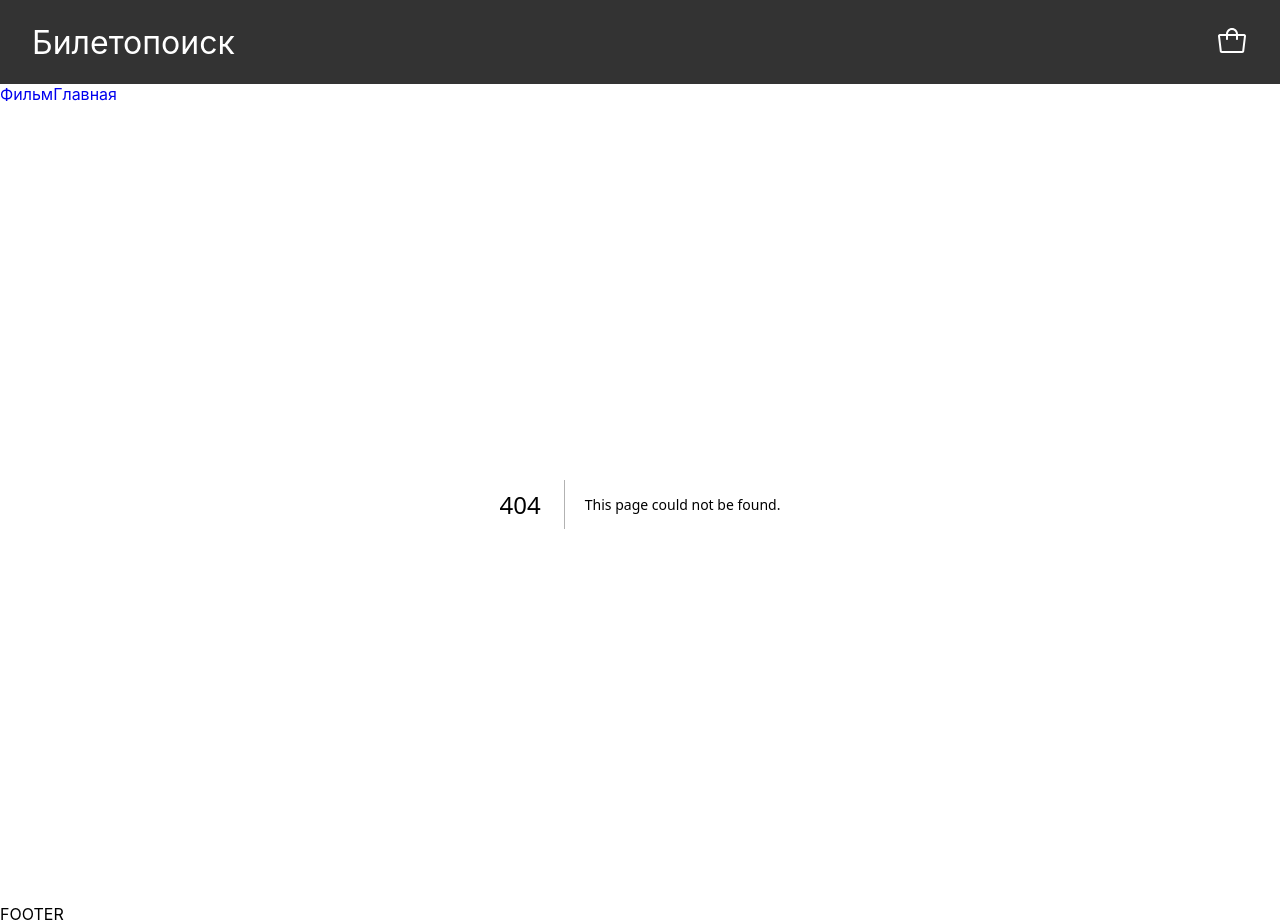
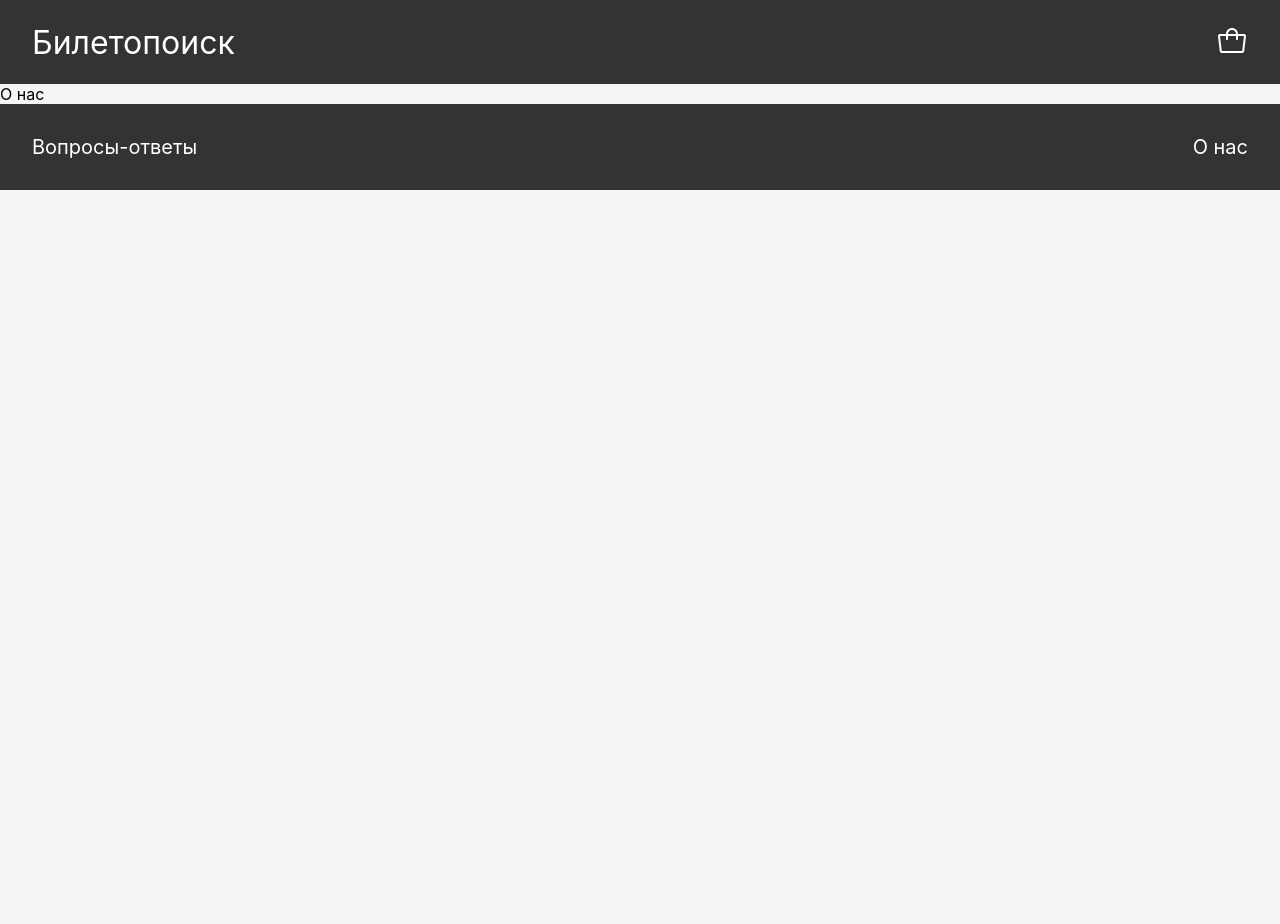
Before and after one commit to artemo8913/kinopoisk_killer, a Next.js app: page /about in a window 1280 px wide. Before the commit this address had no page. After the commit the page ends 800 px from the top, so only its background shows below. Built offline with nearby package versions, Linux system fonts and the light colour scheme.

Commit message:
add footer

```diff
--- /dev/null
+++ b/src/app/about/page.tsx
@@ -0,0 +1,3 @@
+export default function About() {
+  return <div>О нас</div>;
+}
--- a/src/app/layout.tsx
+++ b/src/app/layout.tsx
@@ -3,6 +3,7 @@ import "./styles/global.css";
 import "./styles/app.css";
 import Link from "next/link";
 import { Header } from "@/widgets/header";
+import { Footer } from "@/widgets/footer";
 
 export const metadata = {
   title: "Next.js",
@@ -14,10 +15,8 @@ export default function RootLayout({ children }: { children: React.ReactNode })
     <html lang="en">
       <body>
         <Header />
-        <Link href="/film">Фильм</Link>
-        <Link href="/">Главная</Link>
         {children}
-        <footer>FOOTER</footer>
+        <Footer />
       </body>
     </html>
   );
--- a/src/app/styles/global.css
+++ b/src/app/styles/global.css
@@ -2,10 +2,12 @@
   /* FONTS */
   font-family: "SF Pro Text", "Roboto";
   --font-size-m: 14px;
+  --font-size-l: 20px;
   --font-size-xl: 32px;
 
   /* SIZES */
   --header-height: 84px;
+  --footer-height: 86px;
 
   /* COLORS */
   --text-primary-color: black;
--- /dev/null
+++ b/src/widgets/footer/index.ts
@@ -0,0 +1 @@
+export { Footer } from "./ui/footer";
--- /dev/null
+++ b/src/widgets/footer/ui/footer.module.css
@@ -0,0 +1,15 @@
+.Footer {
+  display: flex;
+  align-items: center;
+  height: var(--footer-height);
+  background-color: var(--bg-inverted-primary-color);
+  padding: 24px 32px;
+}
+.link {
+  color: var(--text-inverted-primary-color);
+  font-size: var(--font-size-l);
+}
+
+.answers {
+  flex: 1 0 auto;
+}
--- /dev/null
+++ b/src/widgets/footer/ui/footer.tsx
@@ -0,0 +1,25 @@
+import styles from "./footer.module.css";
+import { createClassName } from "@/shared/lib/createClassName";
+import Link from "next/link";
+
+interface FooterProps {
+  additionalClassName?: string;
+}
+
+function Footer({ additionalClassName }: FooterProps) {
+  return (
+    <footer className={createClassName(styles.Footer, {}, [additionalClassName])}>
+      <div className={styles.answers}>
+        <Link className={styles.link} href={"/answers"}>
+          Вопросы-ответы
+        </Link>
+      </div>
+      <div className={styles.about}>
+        <Link className={styles.link} href={"/about"}>
+          О нас
+        </Link>
+      </div>
+    </footer>
+  );
+}
+export { Footer };
```
